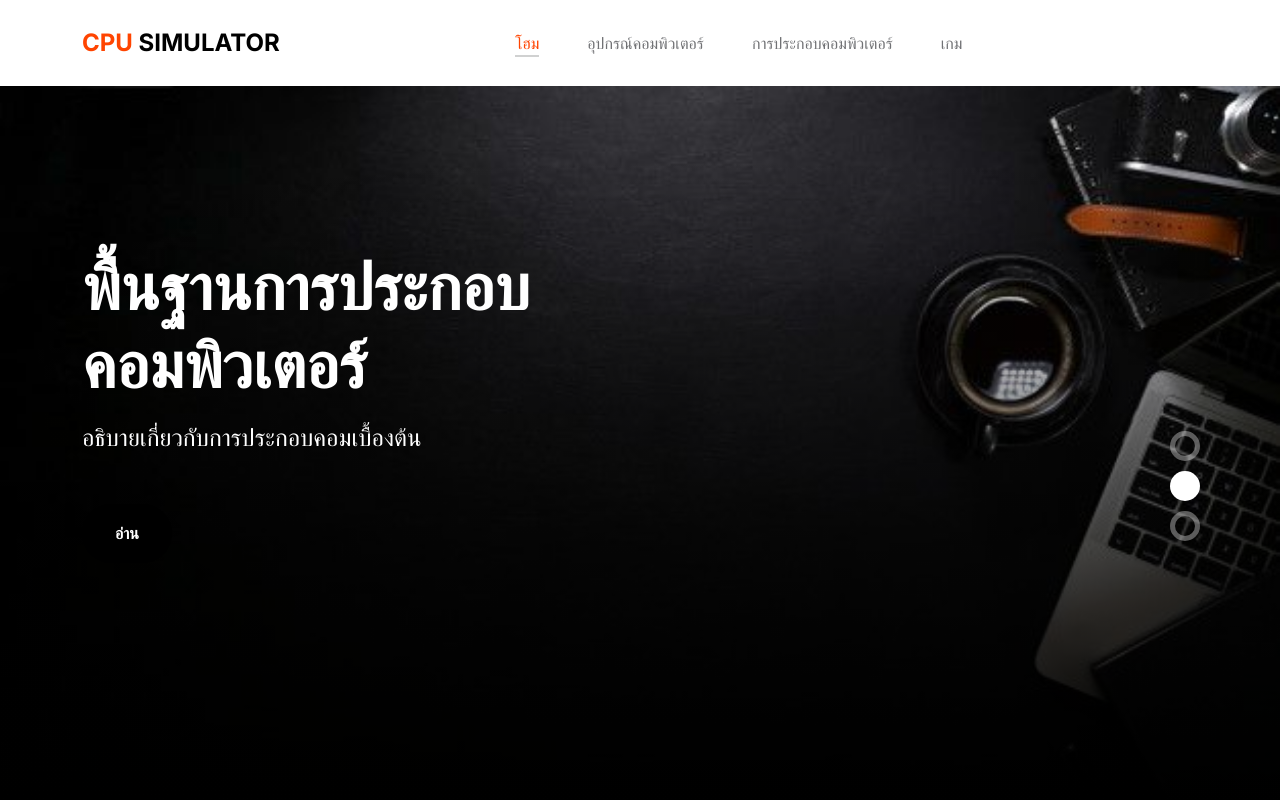
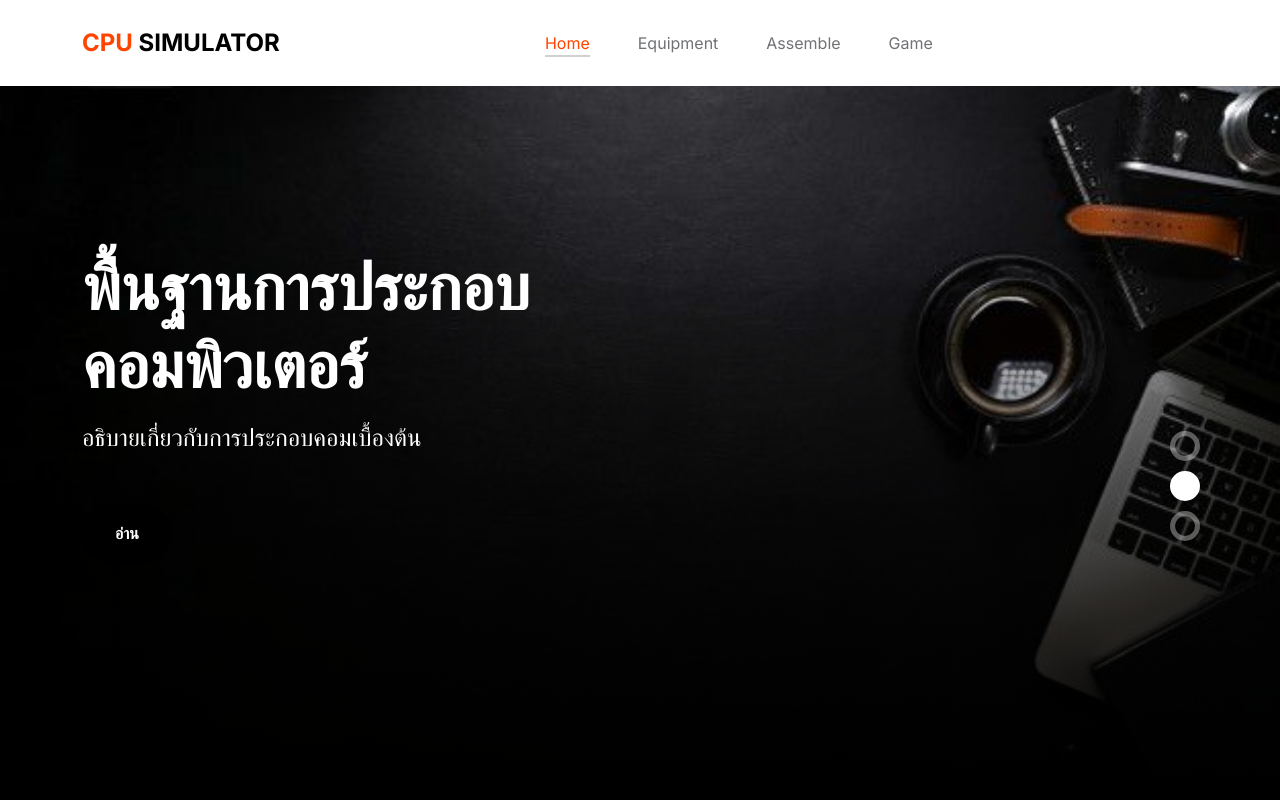
Before and after one commit to frankie1258/cpu-simulator, a plain HTML site: page index.html in a window 1280 px wide. Shown: the top 800 px of the page. Drawn offline with Linux system fonts and the light colour scheme; a web font is replaced by a local one.

Commit message:
index.html

```diff
--- a/index.html
+++ b/index.html
@@ -54,19 +54,19 @@ https://www.tooplate.com/view/2127-little-fashion
                     <div class="collapse navbar-collapse" id="navbarNav">
                         <ul class="navbar-nav mx-auto">
                             <li class="nav-item">
-                                <a class="nav-link active" href="index.html">โฮม</a>
+                                <a class="nav-link active" href="index.html">Home</a>
                             </li>
 
                             <li class="nav-item">
-                                <a class="nav-link" href="about.html">อุปกรณ์คอมพิวเตอร์</a>
+                                <a class="nav-link" href="equipment.html">Equipment</a>
                             </li>
 
                             <li class="nav-item">
-                                <a class="nav-link" href="faq.html">การประกอบคอมพิวเตอร์</a>
+                                <a class="nav-link" href="assemble.html">Assemble</a>
                             </li>
 
                             <li class="nav-item">
-                                <a class="nav-link" href="contact.html">เกม</a>
+                                <a class="nav-link" href="game.html">Game</a>
                             </li>
                         </ul>
 
```
